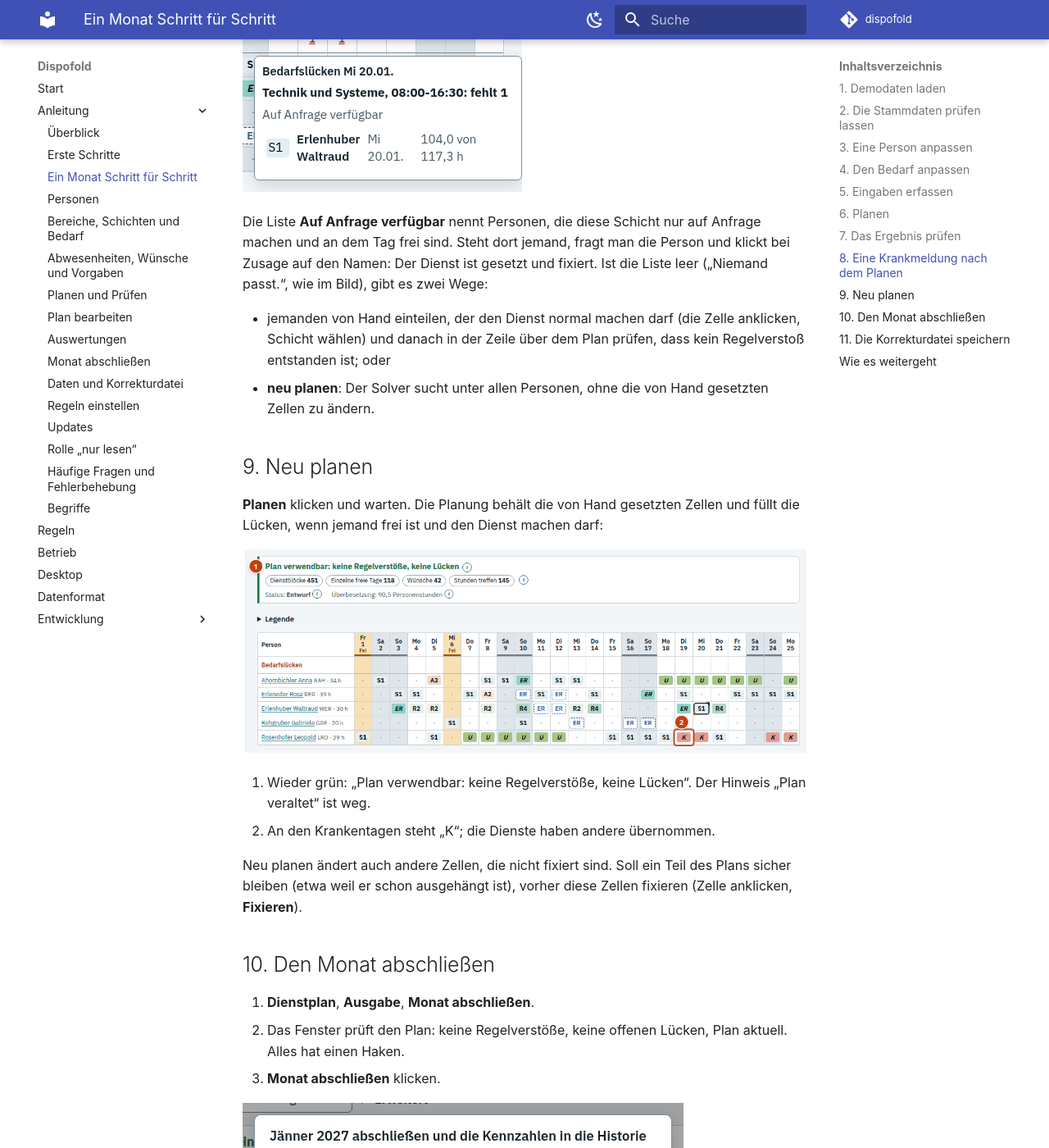
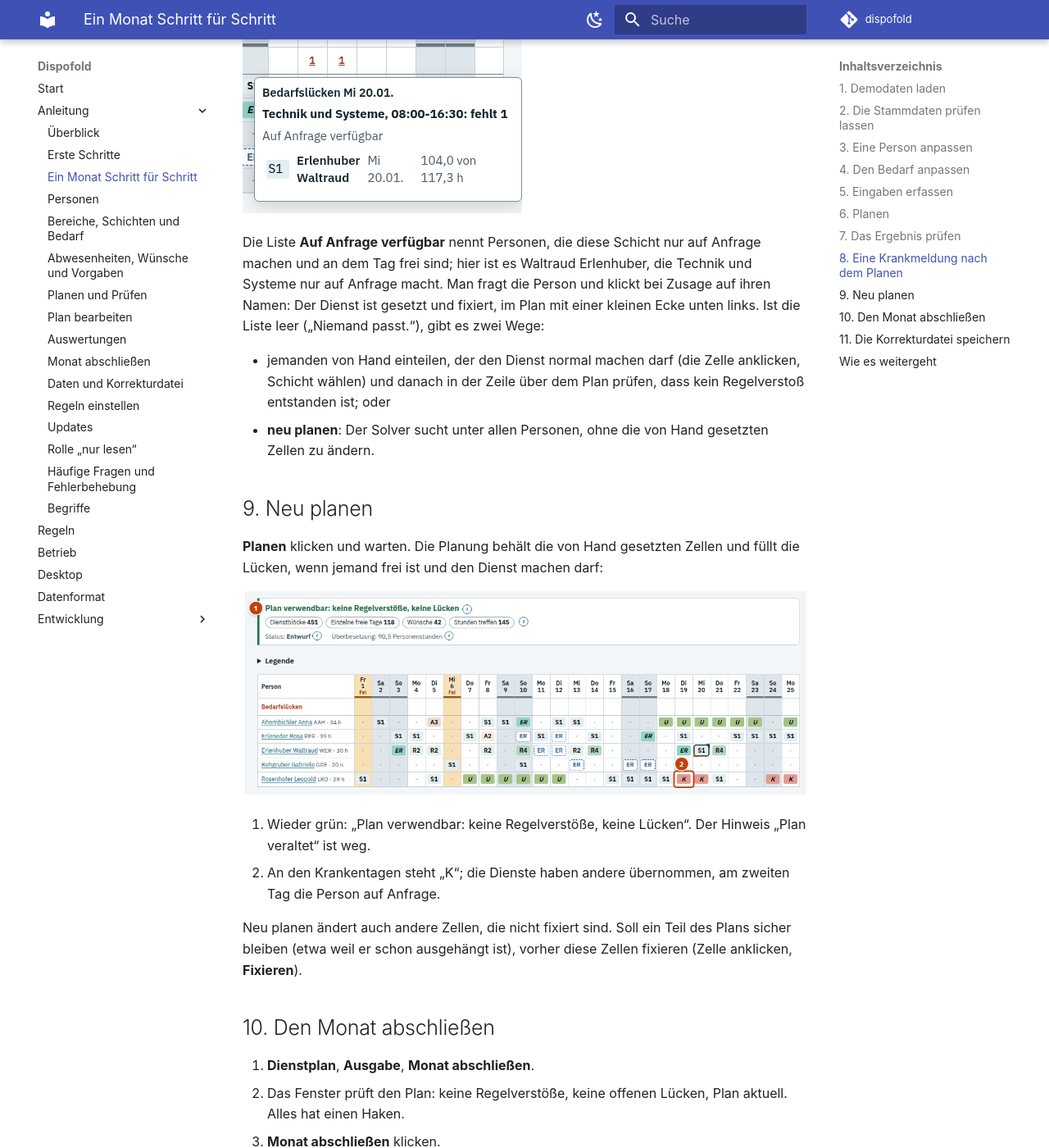
Before and after one commit to mschabhuettl/dispofold, an MkDocs documentation site: the page built from docs/anleitung/beispiel.md, in a window 1280 px wide and 1400 px high, scrolled down 6935 px. Shown: the whole window at 82% size. Built offline with MkDocs 1.6.1 and Material for MkDocs 9.7.7, drawn with Linux system fonts in a browser that asks for light colours; comment, search, counter and statistics services are not loaded; some of the changed text lies outside the part shown.

Commit message:
Guide: the worked example matches its pictures (the person asked on request, why the demo plan has overstaffing), the maximum of the demand explained correctly, the FAQ with pictures and the messages checked against the program, the password page and the window Dispofold läuft on Erste Schritte, the close dialog with an open point

```diff
--- a/docs/anleitung/beispiel.md
+++ b/docs/anleitung/beispiel.md
@@ -104,7 +104,8 @@ Ist die Planung fertig, meldet das Programm „Planung beendet“, und die Zeile
    Qualitätsregeln.
 2. **Gruppieren nach** und die Auswahlen daneben zeigen die Liste nach Regel, Person oder Tag.
 3. Jede Gruppe klappt mit einem Klick auf. **Überbesetzung · Bedarf** nennt Zeiten, in denen mehr Personen da sind
-   als vorgesehen; bei den Demodaten ist das gewollt, denn Personen unter ihrem Ziel brauchen Stunden.
+   als vorgesehen. Das entsteht, wo eine Schicht über mehrere Abschnitte des Bedarfs reicht: Braucht der nächste
+   Abschnitt weniger Personen, sind dort mehr da als nötig. Kleine Werte sind kein Fehler.
 4. **Offener Bedarf:** „Kein offener Bedarf.“
 5. **Stammdaten:** keine Auffälligkeiten.
 
@@ -147,8 +148,9 @@ Behoben wird der Regelverstoß in der Zelle:
 ![Wer für die Lücke gefragt werden kann](../screenshots/beispiel-anfrage.png)
 
 Die Liste **Auf Anfrage verfügbar** nennt Personen, die diese Schicht nur auf Anfrage machen und an dem Tag frei
-sind. Steht dort jemand, fragt man die Person und klickt bei Zusage auf den Namen: Der Dienst ist gesetzt und
-fixiert. Ist die Liste leer („Niemand passt.“, wie im Bild), gibt es zwei Wege:
+sind; hier ist es Waltraud Erlenhuber, die Technik und Systeme nur auf Anfrage macht. Man fragt die Person und
+klickt bei Zusage auf ihren Namen: Der Dienst ist gesetzt und fixiert, im Plan mit einer kleinen Ecke unten links.
+Ist die Liste leer („Niemand passt.“), gibt es zwei Wege:
 
 - jemanden von Hand einteilen, der den Dienst normal machen darf (die Zelle anklicken, Schicht wählen) und
   danach in der Zeile über dem Plan prüfen, dass kein Regelverstoß entstanden ist; oder
@@ -162,7 +164,7 @@ frei ist und den Dienst machen darf:
 ![Nach dem neuen Planen](../screenshots/beispiel-neu-geplant.png)
 
 1. Wieder grün: „Plan verwendbar: keine Regelverstöße, keine Lücken“. Der Hinweis „Plan veraltet“ ist weg.
-2. An den Krankentagen steht „K“; die Dienste haben andere übernommen.
+2. An den Krankentagen steht „K“; die Dienste haben andere übernommen, am zweiten Tag die Person auf Anfrage.
 
 Neu planen ändert auch andere Zellen, die nicht fixiert sind. Soll ein Teil des Plans sicher bleiben (etwa weil er
 schon ausgehängt ist), vorher diese Zellen fixieren (Zelle anklicken, **Fixieren**).
```
Also changed, not shown: docs/anleitung/erste-schritte.md (+8 -2 lines), docs/anleitung/fragen.md (+22 -11 lines), docs/anleitung/monatsabschluss.md (+6 -3 lines), docs/anleitung/stammdaten.md (+4 -2 lines).
